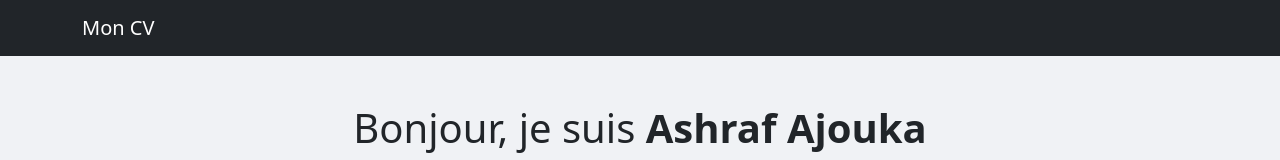
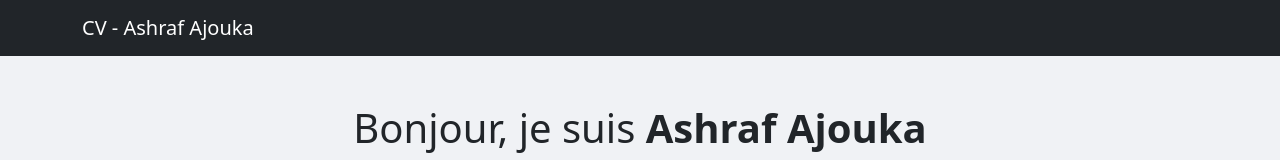
Before and after one commit to Ashraf-Aj-S/ashraf-aj-s.github.io, a plain HTML site: page index.html in a window 1280 px wide. Shown: the top 160 px of the page. Drawn offline with nearby package versions, Linux system fonts and the light colour scheme.

Commit message:
Modification dans navbar.

```diff
--- a/index.html
+++ b/index.html
@@ -13,7 +13,7 @@
 	<!-- Navbar -->
 	<nav class="navbar navbar-expand-lg navbar-dark bg-dark">
 		<div class="container">
-			<a class="navbar-brand" href="index.html">Mon CV</a>
+			<a class="navbar-brand" href="index.html">CV - Ashraf Ajouka</a>
 		</div>
 	</nav>
 
```
